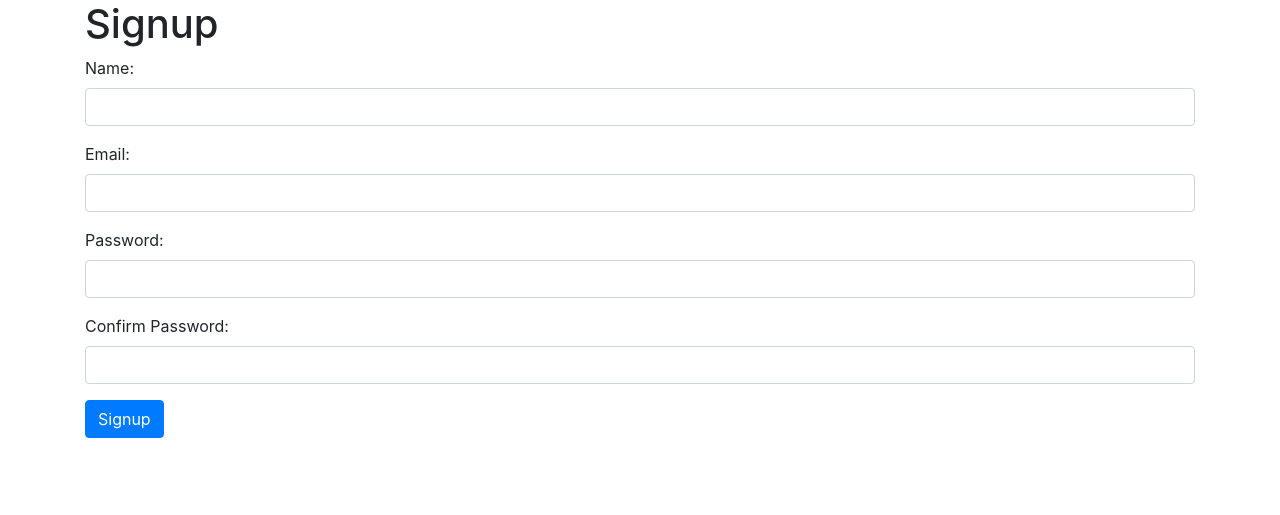
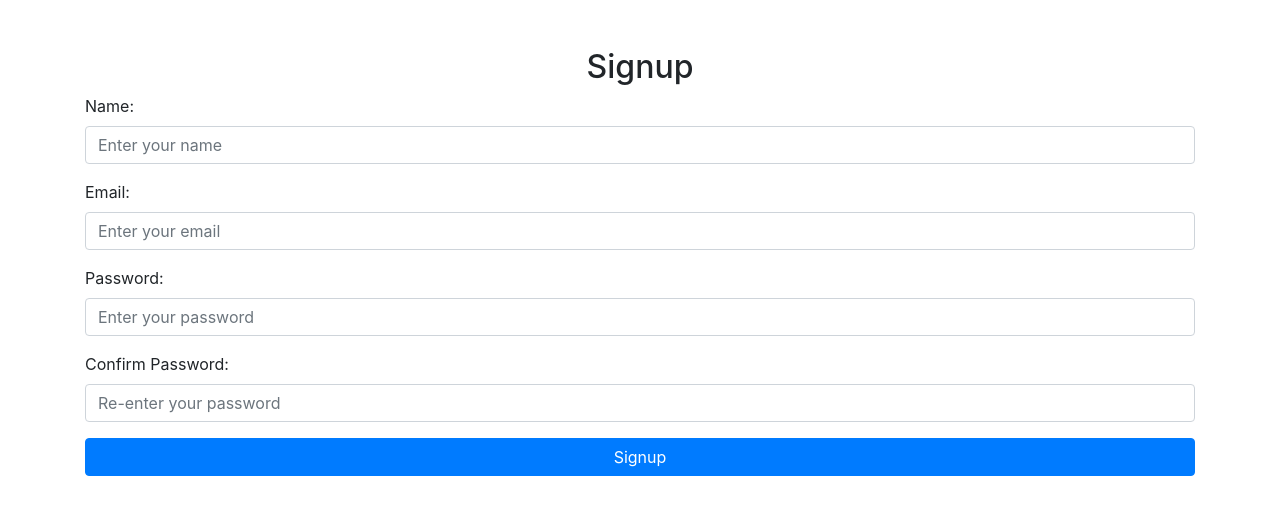
Before and after one commit to HariharanMan/Q-A2, a Django app: page /signup/ in a window 1280 px wide. Shown: the top 515 px of the page. Run offline with Django 5.2, Linux system fonts and the light colour scheme; some libraries are stand-ins or nearby versions.

Commit message:
Updated  DB

```diff
--- a/main/templates/Questions.html
+++ b/main/templates/Questions.html
@@ -25,7 +25,7 @@
             <div class="collapse navbar-collapse" id="navbarNav">
                 <ul class="navbar-nav ml-auto">
                     <li class="nav-item"><a class="nav-link" href="{% url 'home' %}">Home</a></li>
-                    <li class="nav-item"><a class="nav-link" href="Questions/">Questions</a></li>
+                    <li class="nav-item"><a class="nav-link" href="{% url 'questions' %}">Questions</a></li>
                     <li class="nav-item"><a class="nav-link" href="{% url 'tags' %}">Tags</a></li>
                     <li class="nav-item"><a class="nav-link" href="#">Ask</a></li>
                     <li class="nav-item"><a class="nav-link" href="#">Profile</a></li>
--- a/main/templates/Signup.html
+++ b/main/templates/Signup.html
@@ -5,38 +5,40 @@
     <meta charset="UTF-8">
     <meta name="viewport" content="width=device-width, initial-scale=1.0">
     <title>Signup</title>
-    <!-- Bootstrap 4 -->
-    <link rel="stylesheet" href="{% static 'bootstrap.min.css' %}" />
+    <!-- Bootstrap CSS -->
+    <link rel="stylesheet" href="{% static 'bootstrap.min.css' %}">
 </head>
 <body>
-    <div class="container">
-        <h1>Signup</h1>
+    <div class="container mt-5">
+        <h2 class="text-center">Signup</h2>
         <form id="signupForm" method="post" action="{% url 'signup' %}">
+            {% csrf_token %}
             <div class="form-group">
-                <label for="Name">Name:</label>
-                <input type="text" class="form-control" id="Name" name="Name" required>
+                <label for="name">Name:</label>
+                <input type="text" class="form-control" id="name" name="Name" placeholder="Enter your name" required>
             </div>
             <div class="form-group">
                 <label for="email">Email:</label>
-                <input type="email" class="form-control" id="email" name="email" required>
+                <input type="email" class="form-control" id="email" name="email" placeholder="Enter your email" required>
             </div>
             <div class="form-group">
                 <label for="password">Password:</label>
-                <input type="password" class="form-control" id="password" name="password" required>
+                <input type="password" class="form-control" id="password" name="password" placeholder="Enter your password" required>
             </div>
             <div class="form-group">
                 <label for="confirmPassword">Confirm Password:</label>
-                <input type="password" class="form-control" id="confirmPassword" name="confirmPassword" required>
+                <input type="password" class="form-control" id="confirmPassword" name="confirmPassword" placeholder="Re-enter your password" required>
             </div>
-            <button type="submit" class="btn btn-primary">Signup</button>
+            <button type="submit" class="btn btn-primary btn-block">Signup</button>
         </form>
-        <div id="message"></div>
+
+        <div id="message" class="mt-3"></div>
     </div>
 
     <script>
         document.getElementById('signupForm').addEventListener('submit', function(event) {
             event.preventDefault();
-            const name = document.getElementById('Name').value;
+            const name = document.getElementById('name').value;
             const email = document.getElementById('email').value;
             const password = document.getElementById('password').value;
             const confirmPassword = document.getElementById('confirmPassword').value;
@@ -45,9 +47,14 @@
                 method: 'POST',
                 headers: {
                     'Content-Type': 'application/json',
-                    'X-CSRFToken': '{{ csrf_token }}'
+                    'X-CSRFToken': '{{ csrf_token }}',
                 },
-                body: JSON.stringify({ Name: name, email: email, password: password, confirmPassword: confirmPassword })
+                body: JSON.stringify({
+                    Name: name,
+                    email: email,
+                    password: password,
+                    confirmPassword: confirmPassword,
+                })
             })
             .then(response => response.json())
             .then(data => {
--- a/main/templates/home.html
+++ b/main/templates/home.html
@@ -25,7 +25,7 @@
             <div class="collapse navbar-collapse" id="navbarNav">
                 <ul class="navbar-nav ml-auto">
                     <li class="nav-item"><a class="nav-link" href="{% url 'home' %}">Home</a></li>
-                    <li class="nav-item"><a class="nav-link" href="Questions/">Questions</a></li>
+                    <li class="nav-item"><a class="nav-link" href="{% url 'questions' %}">Questions</a></li>
                     <li class="nav-item"><a class="nav-link" href="{% url 'tags' %}">Tags</a></li>
                     <li class="nav-item"><a class="nav-link" href="#">Ask</a></li>
                     <li class="nav-item"><a class="nav-link" href="#">Profile</a></li>
--- a/main/templates/tags.html
+++ b/main/templates/tags.html
@@ -25,7 +25,7 @@
             <div class="collapse navbar-collapse" id="navbarNav">
                 <ul class="navbar-nav ml-auto">
                     <li class="nav-item"><a class="nav-link" href="{% url 'home' %}">Home</a></li>
-                    <li class="nav-item"><a class="nav-link" href="Questions/">Questions</a></li>
+                    <li class="nav-item"><a class="nav-link" href="{% url 'questions' %}">Questions</a></li>
                     <li class="nav-item"><a class="nav-link" href="{% url 'tags' %}">Tags</a></li>
                     <li class="nav-item"><a class="nav-link" href="#">Ask</a></li>
                     <li class="nav-item"><a class="nav-link" href="#">Profile</a></li>
--- a/main/urls.py
+++ b/main/urls.py
@@ -5,6 +5,7 @@ urlpatterns = [
     path('',views.login,name='login'),
     path('signup/',views.signup,name='signup'),
     path('home/',views.home,name='home'),
-    path('Questions/', views.Questions, name="Question"),
+    path('questions/', views.questions, name="questions"),
     path('tags/' , views.tags , name ='tags'),
+    path('adminhome/' , views.admin , name ='adminhome'),
 ]
--- a/main/views.py
+++ b/main/views.py
@@ -1,179 +1,3 @@
-# from django.shortcuts import render
-# from django.core.paginator import Paginator
-# import pymongo
-# from django.http import JsonResponse
-# from django.views.decorators.csrf import csrf_exempt
-# import json
-
-# questions_data = [
-#     {"domain": "Python", "title": "What is Python?", "author": "Hari", "answers": "Python is a versatile, high-level programming language.", "comments": 10},
-#     {"domain": "Python", "title": "How to manage memory in Python?", "author": "Mem2", "answers": "Python uses garbage collection and reference counting.", "comments": 8},
-#     {"domain": "Python", "title": "What are the key features of Python?", "author": "User1", "answers": "Key features include readability, versatility, large community, and extensive libraries.", "comments": 12},
-#     {"domain": "Python", "title": "What are the data types in Python?", "author": "User2", "answers": "Data types include integers, floats, strings, lists, tuples, dictionaries, and booleans.", "comments": 9},
-#     {"domain": "Python", "title": "Explain object-oriented programming in Python.", "author": "User3", "answers": "Python supports OOP concepts like classes, objects, inheritance, polymorphism, and encapsulation.", "comments": 15},
-
-#     {"domain": "Python", "title": "What are modules and packages in Python?", "author": "User4", "answers": "Modules are single files containing Python code, while packages are a collection of related modules.", "comments": 7},
-#     {"domain": "Python", "title": "How to handle exceptions in Python?", "author": "User5", "answers": "Use try-except blocks to catch and handle exceptions.", "comments": 11},
-#     {"domain": "Python", "title": "What is the purpose of the 'self' keyword in Python?", "author": "User6", "answers": "It refers to the instance of the class.", "comments": 8},
-#     {"domain": "Python", "title": "What are decorators in Python?", "author": "User7", "answers": "Decorators are functions that modify the behavior of other functions.", "comments": 10},
-#     {"domain": "Python", "title": "How to write a simple Python program to print 'Hello, World!'?", "author": "User8", "answers": "print('Hello, World!')", "comments": 13},
-
-#     {"domain": "Django", "title": "What is Django?", "author": "Mem3", "answers": "Django is a high-level Python web framework.", "comments": 12},
-#     {"domain": "Django", "title": "What are Django models?", "author": "Mem4", "answers": "Models define the structure of data in Django.", "comments": 6},
-#     {"domain": "Django", "title": "Explain the MVC architecture in Django.", "author": "User9", "answers": "Django follows the MVT (Model-View-Template) pattern.", "comments": 9},
-#     {"domain": "Django", "title": "How to create a new Django project?", "author": "User10", "answers": "Use the command 'django-admin startproject myproject'", "comments": 10},
-#     {"domain": "Django", "title": "What are Django views?", "author": "User11", "answers": "Views are Python functions that handle requests and return responses.", "comments": 8},
-
-#     {"domain": "Django", "title": "What is the role of the URLconf in Django?", "author": "User12", "answers": "It maps URLs to specific views.", "comments": 7},
-#     {"domain": "Django", "title": "How to handle forms in Django?", "author": "User13", "answers": "Use Django's built-in form classes.", "comments": 11},
-#     {"domain": "Django", "title": "What are Django templates?", "author": "User14", "answers": "Templates are used to generate HTML dynamically.", "comments": 12},
-#     {"domain": "Django", "title": "How to implement user authentication in Django?", "author": "User15", "answers": "Use the Django authentication system.", "comments": 15},
-#     {"domain": "Django", "title": "What are Django middleware?", "author": "User16", "answers": "Middleware modifies incoming and outgoing HTTP requests/responses.", "comments": 9},
-
-#     {"domain": "React", "title": "What is React?", "author": "Hari", "answers": "React is a JavaScript library for building user interfaces.", "comments": 15},
-#     {"domain": "React", "title": "What are components in React?", "author": "User17", "answers": "Components are reusable building blocks of a React UI.", "comments": 12},
-#     {"domain": "React", "title": "Explain JSX in React.", "author": "User18", "answers": "JSX allows writing HTML-like syntax within JavaScript.", "comments": 10},
-#     {"domain": "React", "title": "What is state in React?", "author": "User19", "answers": "State is an internal data store that can change over time.", "comments": 14},
-#     {"domain": "React", "title": "What are props in React?", "author": "User20", "answers": "Props are read-only properties that pass data from parent to child components.", "comments": 11},
-
-#     {"domain": "React", "title": "How to handle events in React?", "author": "User21", "answers": "Use event handlers like onClick, onChange, etc.", "comments": 9},
-#     {"domain": "React", "title": "What is the purpose of the key prop in React?", "author": "User22", "answers": "Keys help React efficiently update lists.", "comments": 8},
-#     {"domain": "React", "title": "Explain the concept of 'lifting state' in React.", "author": "User23", "answers": "Sharing state between multiple child components.", "comments": 13},
-#     {"domain": "React", "title": "What are React hooks?", "author": "User24", "answers": "Functions that let you 'hook into' React state and lifecycle features from function components.", "comments": 16},
-#     {"domain": "React", "title": "How to perform asynchronous operations in React?", "author": "User25", "answers": "Use useEffect hook with async/await or promises.", "comments": 15},
-# ]
-
-
-
-# MONGO_URI = "mongodb+srv://1QoSRtE75wSEibZJ:1QoSRtE75wSEibZJ@cluster0.mregq.mongodb.net/?retryWrites=true&w=majority&appName=Cluster0"
-# try:
-#     client = pymongo.MongoClient(MONGO_URI)
-#     db = client['Q&A_Platform']
-#     Users = db['UserData']
-#     UsersSignup = db['UserSignup']
-#     Q_A= db['Q&A']
-# except Exception as e:
-#     raise ConnectionError(f"Failed to connect to MongoDB: {e}")
-
-# def home(request):
-#     domain_filter = request.GET.get("domain", "")
-#     search_query = request.GET.get("q", "")
-
-#     filtered_questions = questions_data
-#     if domain_filter:
-#         filtered_questions = [q for q in filtered_questions if q["domain"] == domain_filter]
-#     if search_query:
-#         filtered_questions = [q for q in filtered_questions if search_query.lower() in q["title"].lower()]
-
-#     paginator = Paginator(filtered_questions, 5)
-#     page_number = request.GET.get("page", 1)
-#     page_obj = paginator.get_page(page_number)
-
-#     domains = sorted(set(q["domain"] for q in questions_data))
-
-#     return render(request, "home.html", {"questions": page_obj, "domains": domains, "domain_filter": domain_filter, "search_query": search_query})
-
-
-# def Questions(request):
-#     search_query = request.GET.get("q", "")
-#     filtered_questions = questions_data
-
-#     if search_query:
-#         filtered_questions = [q for q in filtered_questions if search_query.lower() in q["title"].lower()]
-
-#     paginator = Paginator(filtered_questions, 5)
-#     page_number = request.GET.get("page", 1)
-#     page_obj = paginator.get_page(page_number)
-
-#     return render(request, "Questions.html", {"questions": page_obj,"search_query": search_query})
-
-
-# def tags(request):
-#     domain_filter = request.GET.get("domain", "")
-#     search_query = request.GET.get("q", "")
-
-#     filtered_questions = questions_data
-#     if domain_filter:
-#         filtered_questions = [q for q in filtered_questions if q["domain"] == domain_filter]
-#     if search_query:
-#         filtered_questions = [q for q in filtered_questions if search_query.lower() in q["title"].lower()]
-
-#     paginator = Paginator(filtered_questions, 5)
-#     page_number = request.GET.get("page", 1)
-#     page_obj = paginator.get_page(page_number)
-
-#     domains = sorted(set(q["domain"] for q in questions_data))
-
-#     return render(request, "tags.html", {"questions": page_obj, "domains": domains, "domain_filter": domain_filter, "search_query": search_query})
-
-# @csrf_exempt
-# def signup(request):
-#     global global_role
-
-#     if request.method == 'POST':
-#         try:
-#             data = json.loads(request.body)
-#             role = 'admin' if data.get("email") == "admin@example.com" else 'user'
-
-#             required_fields = ["Name", "email", "password", "confirmPassword"]
-#             for field in required_fields:
-#                 if not data.get(field):
-#                     return JsonResponse({"error": f"{field} is required."}, status=400)
-
-#             if data.get("password") != data.get("confirmPassword"):
-#                 return JsonResponse({"error": "Passwords do not match."}, status=400)
-
-#             user_data = {
-#                 "name": data.get("Name"),
-#                 "email": data.get("email"),
-#                 "password": data.get("password"),
-#                 "role": role,
-#             }
-
-#             UsersSignup.insert_one(user_data)
-
-#             return JsonResponse({"message": "User signed up successfully!"}, status=201)
-#         except Exception as e:
-#             return JsonResponse({"error": f"An error occurred: {str(e)}"}, status=500)
-#     else:
-#         return render(request, "Signup.html")
-
-# def login(request):
-#     if request.method == 'POST':
-#         try:
-#             data = json.loads(request.body)
-#             email = data.get("email")
-#             password = data.get("password")
-
-#             if not email or not password:
-#                 return JsonResponse({"error": "Email and password are required."}, status=400)
-
-#             user = UsersSignup.find_one({"email": email})
-
-#             if not user:
-#                 return JsonResponse({"error": "User not found or email is incorrect."}, status=404)
-
-#             if user.get("password") != password:
-#                 return JsonResponse({"error": "Invalid password."}, status=401)
-
-#             response_data = {
-#                 "message": "Login successful!",
-#                 "user": {
-#                     "id": str(user.get("_id")),
-#                     "email": user.get("email"),
-#                     "role": user.get("role", "user"),
-#                     "name": user.get("Name"),
-#                 },
-#             }
-
-#             return JsonResponse(response_data, status=200)
-
-#         except Exception as e:
-#             return JsonResponse({"error": f"An error occurred: {str(e)}"}, status=500)
-
-#     return render(request, "Login.html")
-
-
 from django.shortcuts import render, redirect
 from django.http import JsonResponse
 from django.views.decorators.csrf import csrf_exempt
@@ -227,7 +51,7 @@ MONGO_URI = "mongodb+srv://1QoSRtE75wSEibZJ:1QoSRtE75wSEibZJ@cluster0.mregq.mong
 try:
     client = pymongo.MongoClient(MONGO_URI)
     db = client['Q&A_Platform']
-    UsersSignup = db['UserSignup']
+    UsersSignup = db['UserData']
 except Exception as e:
     raise ConnectionError(f"Failed to connect to MongoDB: {e}")
 
@@ -297,7 +121,7 @@ def login(request):
 
     return render(request, "login.html")
 
-
+@csrf_exempt
 def home(request):
     domain_filter = request.GET.get("domain", "")
     search_query = request.GET.get("q", "")
@@ -317,6 +141,7 @@ def home(request):
     return render(request, "home.html", {"questions": page_obj, "domains": domains, "domain_filter": domain_filter, "search_query": search_query})
 
 
+@csrf_exempt
 def tags(request):
     domain_filter = request.GET.get("domain", "")
     search_query = request.GET.get("q", "")
@@ -335,7 +160,8 @@ def tags(request):
 
     return render(request, "tags.html", {"questions": page_obj, "domains": domains, "domain_filter": domain_filter, "search_query": search_query})
 
-def Questions(request):
+@csrf_exempt
+def questions(request):
     search_query = request.GET.get("q", "")
     filtered_questions = questions_data
 
@@ -346,4 +172,10 @@ def Questions(request):
     page_number = request.GET.get("page", 1)
     page_obj = paginator.get_page(page_number)
 
-    return render(request, "Questions.html", {"questions": page_obj,"search_query": search_query})
+    return render(request, "questions.html", {"questions": page_obj,"search_query": search_query})
+
+
+@csrf_exempt
+def admin(request):
+
+    return render(request, "adminhome.html")
```
Also changed, not shown: main/templates/Login.html (+12 -1 lines).
